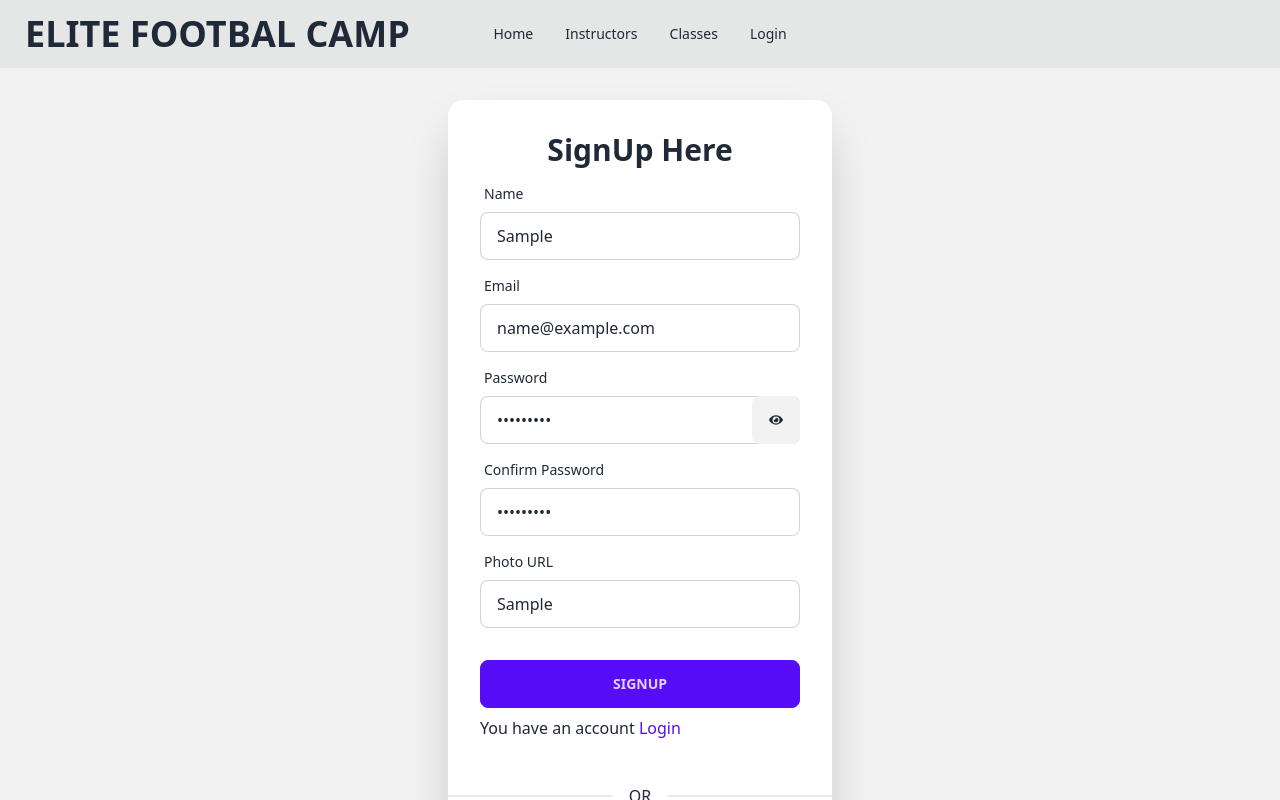
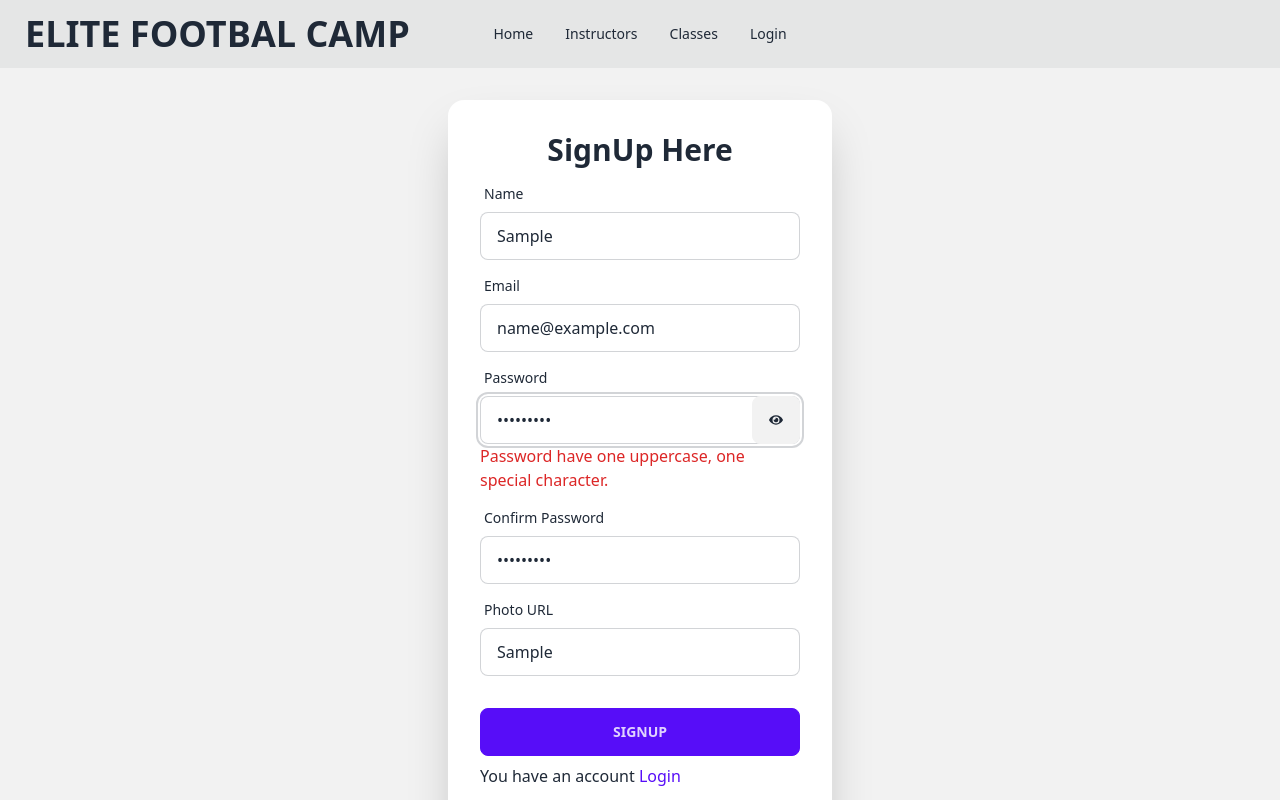
Before and after one commit to Zihanur/Elite-Football-Camp, a React (Vite) app: page /signup in a window 1280 px wide. Both pictures are taken after typing "Sample", "name@example.com", "Sample123", "Sample123", "Sample" into the empty fields and a click on the button "SIGNUP". Shown: the top 800 px of the page. Built offline with nearby package versions, Linux system fonts and the light colour scheme; no server answers.

Commit message:
Added input signup password min 6, one capital and one special character

```diff
--- a/src/Pages/Login/SignUp/SignUp.jsx
+++ b/src/Pages/Login/SignUp/SignUp.jsx
@@ -37,12 +37,12 @@ const SignUp = () => {
       .then((result) => {
         console.log(result.user);
         Swal.fire({
-          position: 'top-end',
-          icon: 'success',
-          title: 'Signup Successfully',
+          position: "top-end",
+          icon: "success",
+          title: "Signup Successfully",
           showConfirmButton: false,
-          timer: 1500
-        })
+          timer: 1500,
+        });
         reset();
       })
       .catch((error) => {
@@ -93,7 +93,12 @@ const SignUp = () => {
                   type={hidePass ? "password" : "text"}
                   placeholder="password"
                   className="input input-bordered w-full "
-                  {...register("password", { required: true })}
+                  {...register("password", {
+                    required: true,
+                    minLength: 6,
+                    maxLength: 20,
+                    pattern: /(?=.*[!@#$%^&*])(?=.*[A-Z])/,
+                  })}
                 />
                 <p
                   onClick={handlePasswordShow}
@@ -102,7 +107,18 @@ const SignUp = () => {
                   {hidePass ? <FaEye></FaEye> : <FaEyeSlash></FaEyeSlash>}
                 </p>
               </div>
-              {errors.password && <span>This field is required</span>}
+              {errors.password?.type === "required" && (
+                  <p className="text-red-600">Password is required</p>
+                )}
+                {errors.password?.type === "minLength" && (
+                  <p className="text-red-600">Required min 6 digit</p>
+                )}
+                {errors.password?.type === "maxLength" && (
+                  <p className="text-red-600">Required max 20 digit</p>
+                )}
+                {errors.password?.type === "pattern" && (
+                  <p className="text-red-600">Password have one uppercase, one special character.</p>
+                )}
             </div>
             <div className="form-control">
               <label className="label">
```
